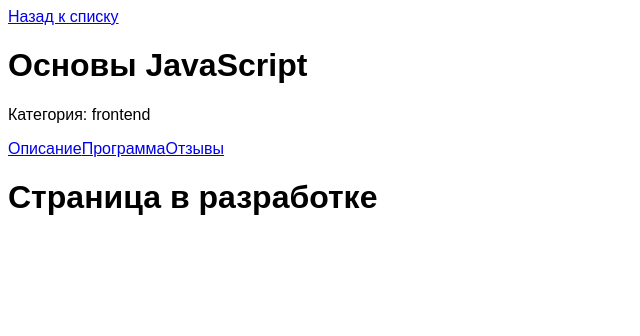
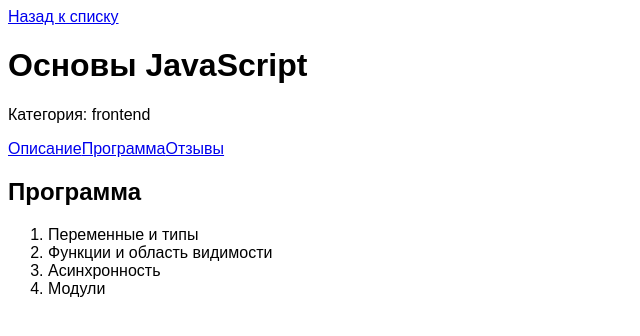
Before and after one commit to dobrv4er/32pr, a Vue app: page /courses/1/program in a window 1280 px wide. Shown: the top 336 px of the page, without its empty margins (0-640 px from the left). Built offline with nearby package versions, Linux system fonts and the light colour scheme.

Commit message:
Реализованы описание программа и отзывы через inject

```diff
--- a/src/pages/CourseDescriptionPage.vue
+++ b/src/pages/CourseDescriptionPage.vue
@@ -1,3 +1,11 @@
+<script setup>
+import { inject } from 'vue'
+const course = inject('course')
+</script>
+
 <template>
-  <h1>Страница в разработке</h1>
+  <section v-if="course">
+    <h2>Описание</h2>
+    <p>{{ course.description }}</p>
+  </section>
 </template>
--- a/src/pages/CourseProgramPage.vue
+++ b/src/pages/CourseProgramPage.vue
@@ -1,3 +1,14 @@
+<script setup>
+import { inject } from 'vue'
+const course = inject('course')
+</script>
+
 <template>
-  <h1>Страница в разработке</h1>
+  <section v-if="course">
+    <h2>Программа</h2>
+    <ol>
+      <li v-for="topic in course.program" :key="topic">{{ topic }}</li>
+    </ol>
+    <p v-if="course.program.length === 0">Программа пока не опубликована.</p>
+  </section>
 </template>
--- a/src/pages/CourseReviewsPage.vue
+++ b/src/pages/CourseReviewsPage.vue
@@ -1,3 +1,16 @@
+<script setup>
+import { inject } from 'vue'
+const course = inject('course')
+</script>
+
 <template>
-  <h1>Страница в разработке</h1>
+  <section v-if="course">
+    <h2>Отзывы</h2>
+    <article v-for="(review, index) in course.reviews" :key="index">
+      <h3>{{ review.author }}</h3>
+      <p>{{ review.text }}</p>
+      <p>Рейтинг: {{ review.rating }} / 5</p>
+    </article>
+    <p v-if="course.reviews.length === 0">Отзывов пока нет.</p>
+  </section>
 </template>
```
